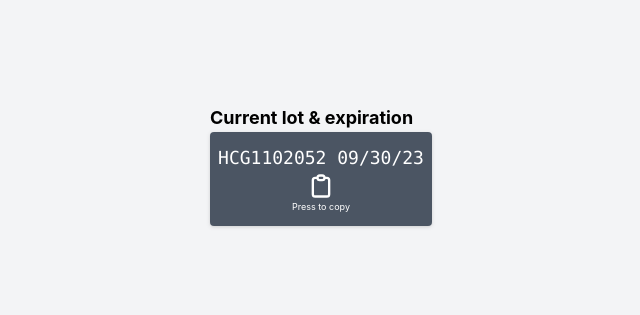
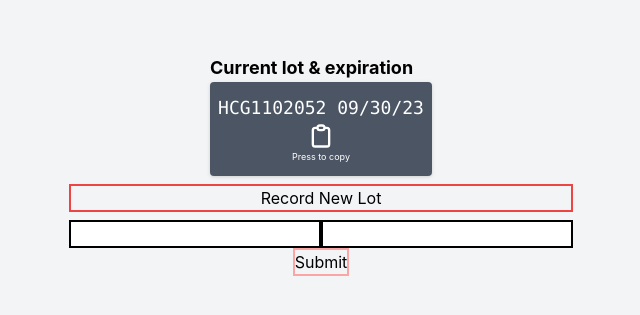
Before and after one commit to sbelka-1703/quicklot-demo, a Next.js app: page / in a window 1280 px wide. Shown: the part 235-550 px from the top of the page, without its empty margins (319-959 px from the left). Built offline with nearby package versions, Linux system fonts and the light colour scheme.

Commit message:
Branch initialized

```diff
--- a/pages/index.js
+++ b/pages/index.js
@@ -3,38 +3,38 @@ import CopyButton from "../components/buttons/CopyButton";
 
 export default function Home() {
 
-  // const [hcgData, setHcgData] = useState('')
-  // const [lotNumber, setLotNumber] = useState('')
-  // const [expirationDate, setExpirationDate] = useState('')
+  const [hcgData, setHcgData] = useState('')
+  const [lotNumber, setLotNumber] = useState('')
+  const [expirationDate, setExpirationDate] = useState('')
 
 
   let currentLotAndExp = 'HCG1102052 09/30/23'
 
 
 
-  // const dataObject = {
-  //   lot : "b" ,
-  //   exp : "c"
-  // }
+  const dataObject = {
+    lot : "b" ,
+    exp : "c"
+  }
 
-  // const lotNumberChangeHandler = (e) => {
-  //   setLotNumber(e.target.value)
-  // }
+  const lotNumberChangeHandler = (e) => {
+    setLotNumber(e.target.value)
+  }
 
-  // const expirationDateChangeHandler = (e) => {
-  //   setExpirationDate(e.target.value)
-  // }
+  const expirationDateChangeHandler = (e) => {
+    setExpirationDate(e.target.value)
+  }
 
-  // const submitHandler = (e) => {
+  const submitHandler = (e) => {
 
-  //   console.log(lotNumber)
+    console.log(lotNumber)
 
-  //   dataObject.lot = lotNumber;
-  //   dataObject.exp = expirationDate;
+    dataObject.lot = lotNumber;
+    dataObject.exp = expirationDate;
 
 
-  //   e.preventDefault();
-  // }
+    e.preventDefault();
+  }
 
 
 
@@ -67,7 +67,7 @@ export default function Home() {
         {/* Record new lot button */}
 
 
-        {/* <div className=" space-y-2">
+         <div className=" space-y-2">
 
           <div className="border-2 border-red-500 flex justify-center ">
             <button>Record New Lot</button>
@@ -76,7 +76,7 @@ export default function Home() {
 
           <form onSubmit={submitHandler}>
             {/* Input fields for lot and expiration */}
-        {/* <div>
+       <div>
 
               <input onChange={lotNumberChangeHandler} className="border-2 border-black"></input>
               <input onChange={expirationDateChangeHandler} className="border-2 border-black"></input>
@@ -86,7 +86,7 @@ export default function Home() {
               <button className="border-2 border-red-300">Submit</button>
             </div>
           </form>
-        </div> */}
+        </div>
 
       </div>
 
```
